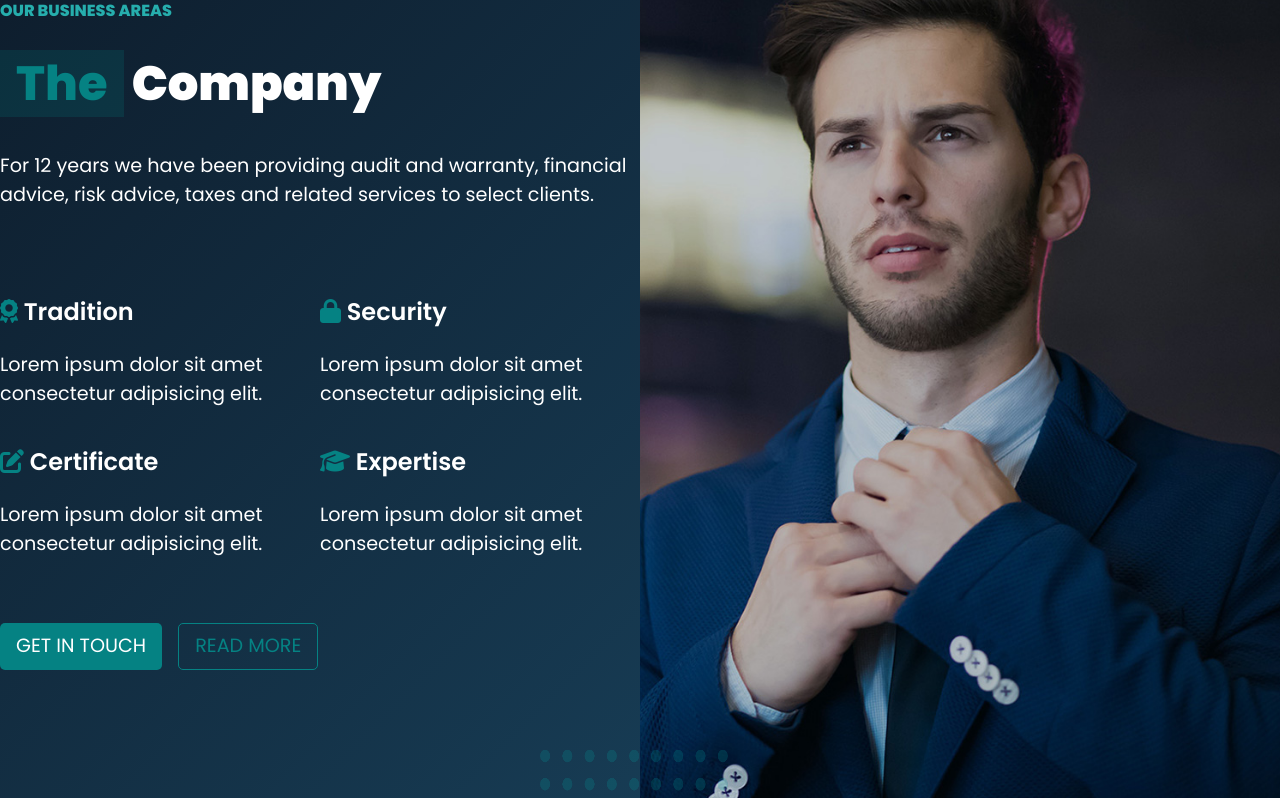
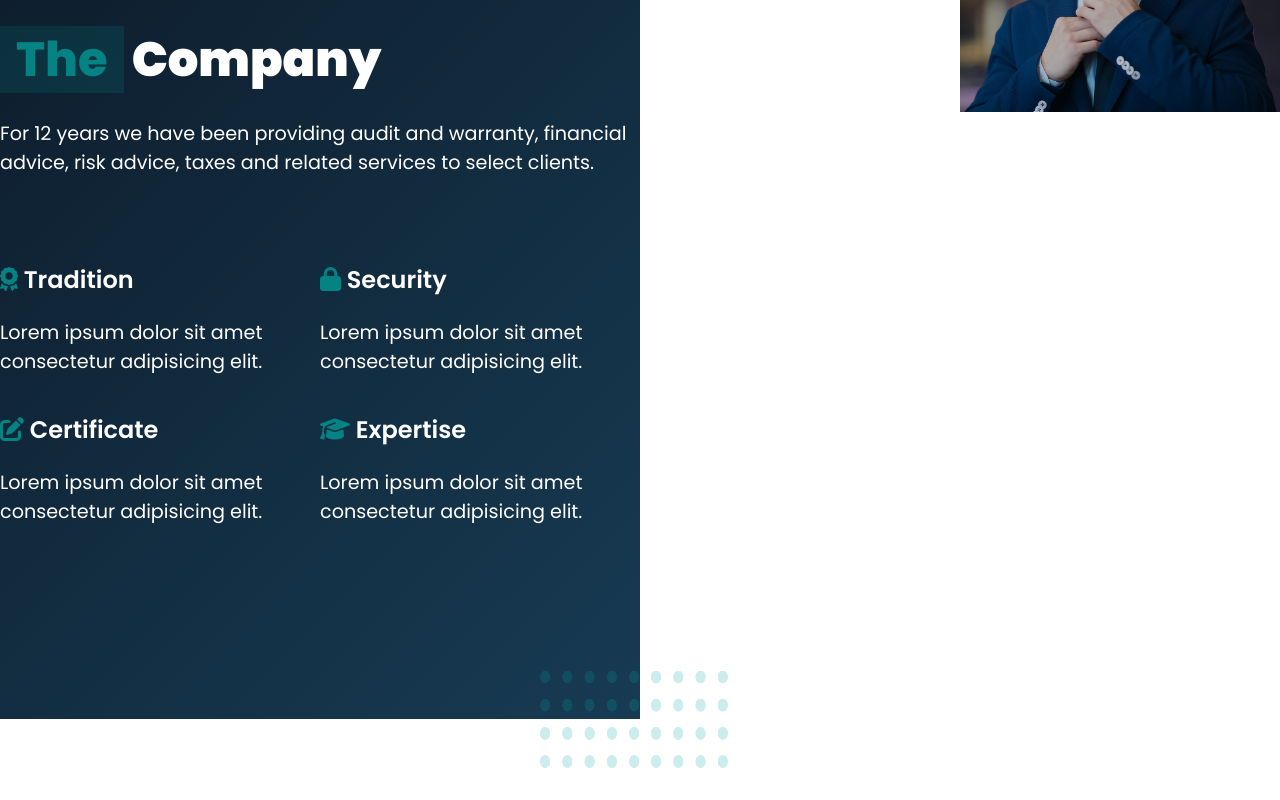
Before and after one commit to Mattia-Fasulo/proj-html-vuejs, a Vue app: page / in a window 1280 px wide. Shown: the part 2040-2840 px from the top of the page. Built offline with nearby package versions, Linux system fonts and the light colour scheme.

Commit message:
add parallax bg

```diff
--- a/src/components/ComoponentsMain/section3.vue
+++ b/src/components/ComoponentsMain/section3.vue
@@ -4,7 +4,6 @@
 
         <div class="container">
             <div class="text-section3">
-                <span>Our Business Areas</span>
                 <h2><span>The</span> Company</h2>
                 <div class="my-flex">
                     <p>For 12 years we have been providing audit and warranty, financial advice, risk advice, taxes and
@@ -14,19 +13,17 @@
                 <div class="cards-section3">
                     <CardComponent :obj="this.list" />
                 </div>
-                <div class="my-flex">
-                    <ButtonGreen :text="'Get in Touch'" />
-                    <ButtonGreen :text="'Read More'" />
-                </div>
+
             </div>
+
+        </div>
+
+        <div class="bg-img">
 
         </div>
 
 
 
-        <div class="bg-img">
-            <img src="/images/about-4.jpg" alt="man">
-        </div>
         <div class="svg-top">
             <img src="/images/bullets.png" alt="bullets">
         </div>
@@ -157,21 +154,6 @@
 
     }
 
-    .my-flex {
-        display: flex;
-
-        button {
-            padding: 0.5rem 1rem;
-        }
-
-        button:last-child {
-            margin-left: 1rem;
-            color: $btn-green;
-            background-color: transparent;
-            border: 1px solid $btn-green;
-
-        }
-    }
 }
 
 
@@ -183,12 +165,14 @@
     width: 50%;
     height: 100%;
     background-color: white;
+    background-image: url('/images/about-4.jpg');
+    background-attachment: fixed;
+    background-repeat: no-repeat;
+    background-position: 100% -15%;
+    background-size: 50%;
 
-    img {
-        height: 100%;
-        width: 100%;
-        object-fit: cover;
-    }
+
+
 }
 
 .svg-top,
--- a/src/components/ComoponentsMain/section5.vue
+++ b/src/components/ComoponentsMain/section5.vue
@@ -86,8 +86,9 @@
         height: 600px;
         background-image: url('/images/bg-7.jpg');
         background-size: cover;
-        background-position-y: -200px;
+        background-position: center;
         background-repeat: no-repeat;
+        background-attachment: fixed;
 
         .container {
             flex-flow: column;
```
